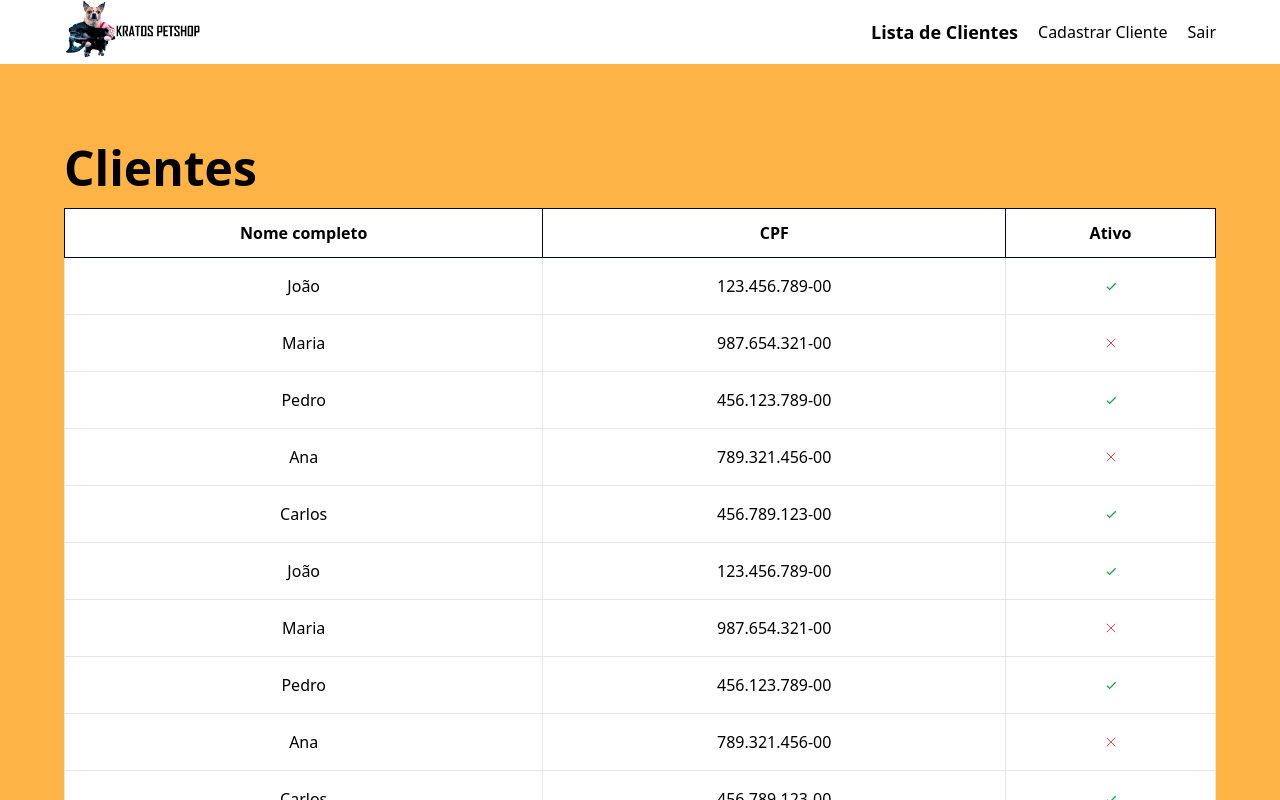
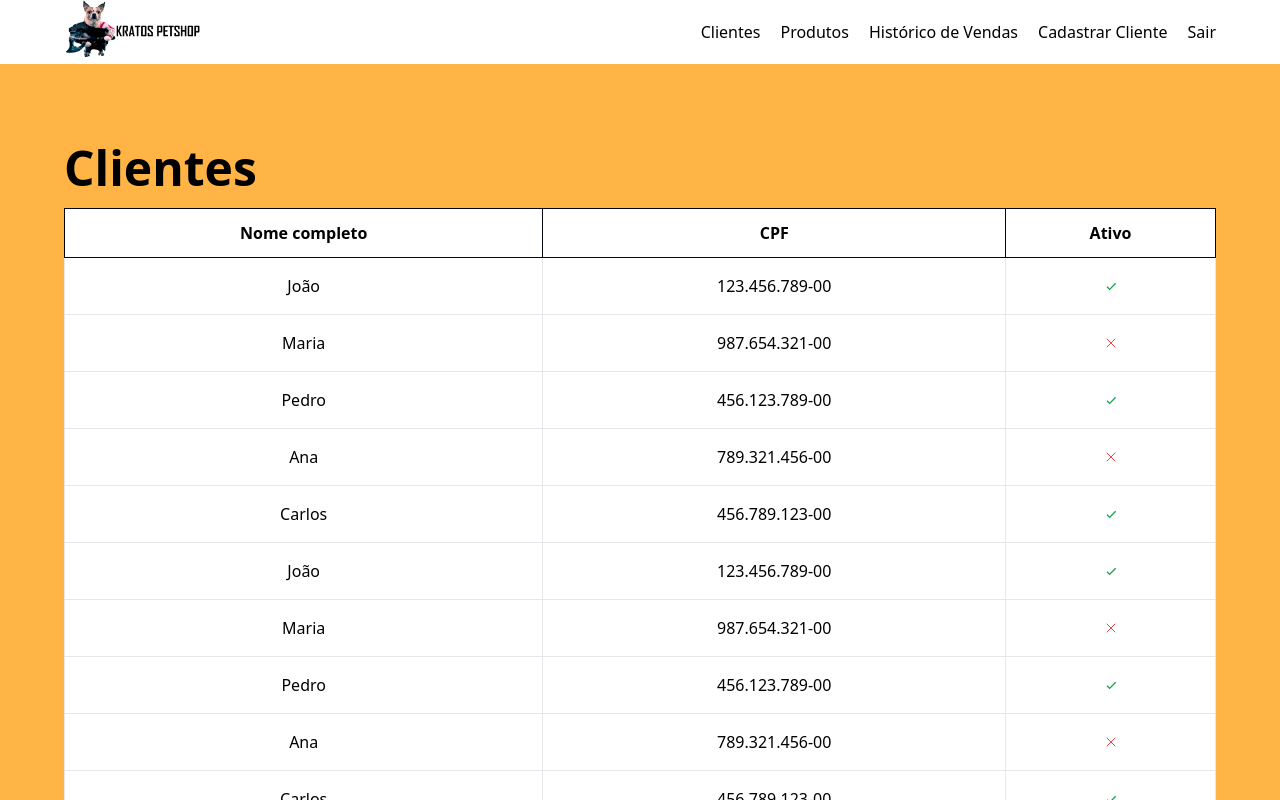
Before and after one commit to KaioBrenner/kratos_petshop, a React (Vite) app in the folder frontend/: page /lista-clientes in a window 1280 px wide. Shown: the top 800 px of the page. Built offline with nearby package versions, Linux system fonts and the light colour scheme.

Commit message:
header changes

```diff
--- a/frontend/src/components/Header.jsx
+++ b/frontend/src/components/Header.jsx
@@ -2,77 +2,97 @@ import logo from "../assets/images/dogKratosLado.png";
 import { Link } from "react-router-dom";
 
 const Header = ({ page }) => {
-  switch (page) {
-    case "client-data":
-      return (
-        <header className="sm:px-16 px-6 flex justify-center items-center bg-white h-[8vh]">
-          <div className="flex container justify-between items-center">
-            <div className="logo">
-              <Link to="/lista-clientes">
-                <img src={logo} className="w-[140px]" />
-              </Link>
-            </div>
+  // switch (page) {
+  //   case "client-data":
+  //     return (
+  //       <header className="sm:px-16 px-6 flex justify-center items-center bg-white h-[8vh]">
+  //         <div className="flex container justify-between items-center">
+  //           <div className="logo">
+  //             <Link to="/lista-clientes">
+  //               <img src={logo} className="w-[140px]" />
+  //             </Link>
+  //           </div>
 
-            <ul className="flex flex-row gap-5 items-center">
-              <li className="font-bold text-lg">Dados do Cliente</li>
-              <li>
-                <Link to="/cadastro-cliente">Cadastrar Cliente</Link>
-              </li>
-              <li>
-                <Link to="/">Sair</Link>
-              </li>
-            </ul>
-          </div>
-        </header>
-      );
-      break;
-    case "client-list":
-      return (
-        <header className="sm:px-16 px-6 flex justify-center items-center bg-white h-[8vh]">
-          <div className="flex container justify-between items-center">
-            <div className="logo">
-              <Link to="/lista-clientes">
-                <img src={logo} className="w-[140px]" />
-              </Link>
-            </div>
+  //           <ul className="flex flex-row gap-5 items-center">
+  //             <li className="font-bold text-lg">Dados do Cliente</li>
+  //             <li>
+  //               <Link to="/cadastro-cliente">Cadastrar Cliente</Link>
+  //             </li>
+  //             <li>
+  //               <Link to="/">Sair</Link>
+  //             </li>
+  //           </ul>
+  //         </div>
+  //       </header>
+  //     );
+  //     break;
+  //   case "client-list":
+  //     return (
+  //       <header className="sm:px-16 px-6 flex justify-center items-center bg-white h-[8vh]">
+  //         <div className="flex container justify-between items-center">
+  //           <div className="logo">
+  //             <Link to="/lista-clientes">
+  //               <img src={logo} className="w-[140px]" />
+  //             </Link>
+  //           </div>
 
-            <ul className="flex flex-row gap-5 items-center">
-              <li className="font-bold text-lg">Lista de Clientes</li>
-              <li>
-                <Link to="/cadastro-cliente">Cadastrar Cliente</Link>
-              </li>
-              <li>
-                <Link to="/">Sair</Link>
-              </li>
-            </ul>
-          </div>
-        </header>
-      );
-      break;
-    case "client-signup":
-      return (
-        <header className="sm:px-16 px-6 flex justify-center items-center bg-white h-[8vh]">
-          <div className="flex container justify-between items-center">
-            <div className="logo">
-              <Link to="/lista-clientes">
-                <img src={logo} className="w-[140px]" />
-              </Link>
-            </div>
+  //           <ul className="flex flex-row gap-5 items-center">
+  //             <li className="font-bold text-lg">Lista de Clientes</li>
+  //             <li>
+  //               <Link to="/cadastro-cliente">Cadastrar Cliente</Link>
+  //             </li>
+  //             <li>
+  //               <Link to="/">Sair</Link>
+  //             </li>
+  //           </ul>
+  //         </div>
+  //       </header>
+  //     );
+  //     break;
+  //   case "client-signup":
+  //     return (
+  //       <header className="sm:px-16 px-6 flex justify-center items-center bg-white h-[8vh]">
+  //         <div className="flex container justify-between items-center">
+  //           <div className="logo">
+  //             <Link to="/lista-clientes">
+  //               <img src={logo} className="w-[140px]" />
+  //             </Link>
+  //           </div>
 
-            <ul className="flex flex-row gap-5 items-center">
-              <li className="font-bold text-lg">Cadastro do Cliente</li>
-              <li>
-                <Link to="/cadastro-cliente">Cadastrar Cliente</Link>
-              </li>
-              <li>
-                <Link to="/">Sair</Link>
-              </li>
-            </ul>
-          </div>
-        </header>
-      );
-      break;
-    case "login":
+  //           <ul className="flex flex-row gap-5 items-center">
+  //             <li className="font-bold text-lg">Cadastro do Cliente</li>
+  //             <li>
+  //               <Link to="/cadastro-cliente">Cadastrar Cliente</Link>
+  //             </li>
+  //             <li>
+  //               <Link to="/">Sair</Link>
+  //             </li>
+  //           </ul>
+  //         </div>
+  //       </header>
+  //     );
+  //     break;
+  //   case "login":
+  //     return (
+  //       <header className="sm:px-16 px-6 flex justify-center items-center bg-white h-[8vh]">
+  //         <div className="flex container justify-between items-center">
+  //           <div className="logo">
+  //             <Link to="/">
+  //               <img src={logo} className="w-[140px]" />
+  //             </Link>
+  //           </div>
+
+  //           <ul className="flex flex-row gap-5">
+  //             <li className="font-bold text-lg">Login</li>
+  //           </ul>
+  //         </div>
+  //       </header>
+  //     );
+  //     break;
+
+  // }
+
+  if (page === "login") {
     return (
       <header className="sm:px-16 px-6 flex justify-center items-center bg-white h-[8vh]">
         <div className="flex container justify-between items-center">
@@ -88,7 +108,30 @@ const Header = ({ page }) => {
         </div>
       </header>
     );
-      break;
+  } else {
+    return (
+      <header className="sm:px-16 px-6 flex justify-center items-center bg-white h-[8vh]">
+        <div className="flex container justify-between items-center">
+          <div className="logo">
+            <Link to="/lista-clientes">
+              <img src={logo} className="w-[140px]" />
+            </Link>
+          </div>
+
+          <ul className="flex flex-row gap-5 items-center">
+            <li>Clientes</li>
+            <li>Produtos</li>
+            <li>Histórico de Vendas</li>
+            <li>
+              <Link to="/cadastro-cliente">Cadastrar Cliente</Link>
+            </li>
+            <li>
+              <Link to="/">Sair</Link>
+            </li>
+          </ul>
+        </div>
+      </header>
+    );
   }
 };
 
```
Lines whose indentation alone changed are shown as unchanged.
